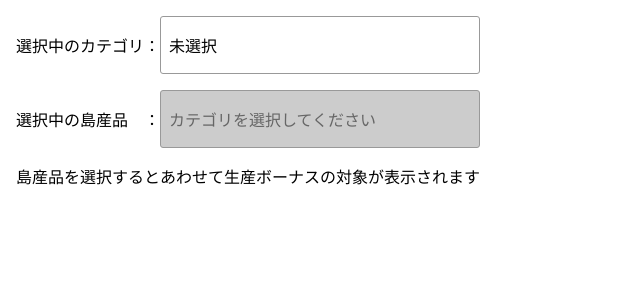
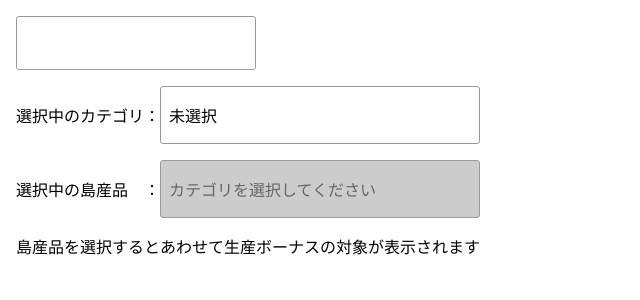
Before and after one commit to lamb-sni/earlgrey, a React (Create React App) app in the folder app/: page / in a window 1280 px wide. Shown: the top 300 px of the page, without its empty margins (0-640 px from the left). Built offline with nearby package versions, Linux system fonts and the light colour scheme.

Commit message:
検索ボックスを作成

```diff
--- a/app/public/index.html
+++ b/app/public/index.html
@@ -1,5 +1,5 @@
 <!DOCTYPE html>
-<html lang="en">
+<html lang="ja">
   <head>
     <meta charset="utf-8" />
     <link rel="icon" href="%PUBLIC_URL%/favicon.ico" />
@@ -10,34 +10,12 @@
       content="Web site created using create-react-app"
     />
     <link rel="apple-touch-icon" href="%PUBLIC_URL%/logo192.png" />
-    <!--
-      manifest.json provides metadata used when your web app is installed on a
-      user's mobile device or desktop. See https://developers.google.com/web/fundamentals/web-app-manifest/
-    -->
     <link rel="manifest" href="%PUBLIC_URL%/manifest.json" />
-    <!--
-      Notice the use of %PUBLIC_URL% in the tags above.
-      It will be replaced with the URL of the `public` folder during the build.
-      Only files inside the `public` folder can be referenced from the HTML.
-
-      Unlike "/favicon.ico" or "favicon.ico", "%PUBLIC_URL%/favicon.ico" will
-      work correctly both with client-side routing and a non-root public URL.
-      Learn how to configure a non-root public URL by running `npm run build`.
-    -->
-    <title>React App</title>
+    <link href="https://fonts.googleapis.com/icon?family=Material+Icons" rel="stylesheet" />
+    <title>無人島生産ツール</title>
   </head>
   <body>
     <noscript>You need to enable JavaScript to run this app.</noscript>
     <div id="root"></div>
-    <!--
-      This HTML file is a template.
-      If you open it directly in the browser, you will see an empty page.
-
-      You can add webfonts, meta tags, or analytics to this file.
-      The build step will place the bundled scripts into the <body> tag.
-
-      To begin the development, run `npm start` or `yarn start`.
-      To create a production bundle, use `npm run build` or `yarn build`.
-    -->
   </body>
 </html>
--- a/app/src/data/products/food.ts
+++ b/app/src/data/products/food.ts
@@ -15,13 +15,13 @@ export const food = {
     categories: [categories.food.key],
   },
   2: {
-    name: "アイルソルコット",
+    name: "アイルソルトコッド",
     schedule: schedule.six,
     amount: 64,
     categories: [categories.food.key, categories.marine.key],
   },
   3: {
-    name: "開拓工房のラディッシュピクルス	",
+    name: "開拓工房のラディッシュピクルス",
     schedule: schedule.eight,
     amount: 124,
     categories: [categories.food.key],
--- a/app/src/data/products/marine.ts
+++ b/app/src/data/products/marine.ts
@@ -21,7 +21,7 @@ export const marine = {
     categories: [categories.marine.key, categories.accessory.key],
   },
   3: {
-    name: "アイルソルコット",
+    name: "アイルソルトコッド",
     schedule: schedule.six,
     amount: 64,
     categories: [categories.marine.key, categories.food.key],
--- a/app/src/page/index.tsx
+++ b/app/src/page/index.tsx
@@ -4,6 +4,7 @@ import { selectedCategoryAtom } from "../state/atom";
 import { categories, CategoriesKey } from '../data/categories';
 import CategoryProducts from "./organisms/CategoryProducts";
 import RelationProduct from './organisms/RelationProducts';
+import ProductSearch from "./organisms/ProductSearch";
 import Select from "../component/Select";
 import style from "./style.module.scss";
 
@@ -18,6 +19,10 @@ const Page = () => {
 
   return (
     <main className={style.main}>
+      <section>
+        <ProductSearch />
+      </section>
+
       <section className={style.section}>
         <div className={style.select}>
           <p>選択中のカテゴリ：</p>
--- /dev/null
+++ b/app/src/page/organisms/ProductSearch/index.tsx
@@ -0,0 +1,59 @@
+import * as React from "react";
+import ClassNames  from "classnames";
+import { useRecoilState } from "recoil"
+import { selectedProductDetailAtom } from "../../../state/atom";
+import { products, ProductsKey } from "../../../data";
+import Tag from "../../../component/Tag";
+import style from "./style.module.scss";
+
+const ProductSearch = () => {
+  const [word, setWord] = React.useState("");
+  const [targetProductNameArr, setTargetProductNameArr] = React.useState([] as string[]);
+
+  React.useEffect(() => {
+    if (!word) {
+      setTargetProductNameArr([]);
+      return;
+    }
+
+    const targetArr = Object.values(products).map(o => {
+      return Object.values(o).map(d => {
+        if (d.name.includes(word)) {
+          return d.name;
+        }
+        return "";
+      }).filter(v => v);
+    }).flatMap(v => v);
+    const result = Array.from(new Set(targetArr));
+    setTargetProductNameArr(result);
+  }, [word]);
+
+  const tagData = targetProductNameArr.map(v => {
+    return {
+      value: v,
+      label: v
+    };
+  });
+
+  return (
+    <div className={style.wrapper}>
+      <div className={style.inputWrapper}>
+        <input
+          value={word}
+          className={style.input}
+          type="text"
+          onChange={e => { setWord(e.target.value); }}
+        />
+      </div>
+      <div className={ClassNames(style.result, { [style.isHide]: !word })}>
+        {
+          targetProductNameArr.length
+          ? <Tag data={tagData} onClick={v => {}} />
+          : <p>対象となる島産品がありません</p>
+        }
+      </div>
+    </div>
+  );
+};
+
+export default ProductSearch;
--- /dev/null
+++ b/app/src/page/organisms/ProductSearch/style.module.scss
@@ -0,0 +1,48 @@
+.wrapper {
+  position: relative;
+}
+
+.inputWrapper {
+  display: inline-flex;
+
+  &::after {
+    font-family: "Material Icons";
+    content: "\e8b6";
+    color: #666;
+    font-size: 28px;
+    position: absolute;
+    right: 12px;
+    top: 12px;
+  }
+}
+
+.input {
+  width: 240px;
+  padding: 16px;
+  border: 1px solid #999;
+  border-radius: 3px;
+
+  &:active {
+    border: 1px solid #666;
+  }
+}
+
+.result {
+  padding: 16px;
+  width: 100%;
+  min-height: 120px;
+  background-color: #fff;
+  box-shadow: 0px 10px 10px -5px #999;
+  position: absolute;
+  z-index: 10;
+  transform: translateY(8px);
+  opacity: 1;
+  visibility: visible;
+  transition: .3s;
+}
+
+.isHide {
+  min-height: 0;
+  opacity: 0;
+  visibility: hidden;
+}
--- a/app/src/page/organisms/RelationProducts/index.tsx
+++ b/app/src/page/organisms/RelationProducts/index.tsx
@@ -1,12 +1,12 @@
 import * as React from "react";
-import { useRecoilValue } from "recoil"
+import { useRecoilState } from "recoil"
 import { selectedProductDetailAtom } from "../../../state/atom";
 import { products, ProductsKey } from "../../../data";
 import Tag from "../../../component/Tag";
 import style from "./style.module.scss";
 
 const RelationProduct = () => {
-  const detail = useRecoilValue(selectedProductDetailAtom);
+  const [detail, setDetail] = useRecoilState(selectedProductDetailAtom);
   if (!detail.name) {
     return <p className={style.empty}>島産品を選択するとあわせて生産ボーナスの対象が表示されます</p>;;
   }
@@ -35,7 +35,15 @@ const RelationProduct = () => {
     <div>
       <p className={style.heading}>あわせて生産ボーナスの対象となる島産品：</p>
       <Tag data={tagData} onClick={v => {
-        console.log(v);
+        relationProducts.map(o => {
+          Object.values(o).map(d => {
+            if (d.name === v) {
+              setDetail(d);
+            }
+            return null;
+          });
+          return null;
+        });
       }} />
     </div>
   );
```
